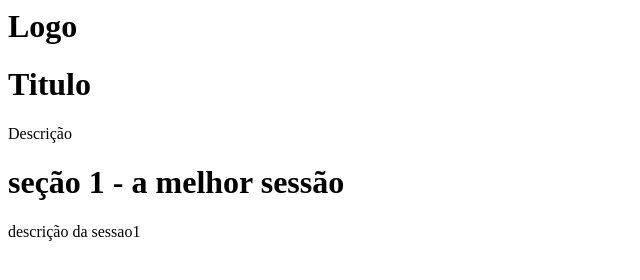
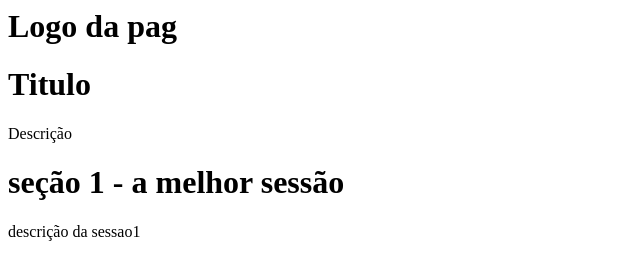
Before and after one commit to pedropmoreira/gitflow, a plain HTML site: page index.html in a window 1280 px wide. Shown: the whole page, without its empty margins (0-640 px from the left). Drawn offline with Linux system fonts and the light colour scheme.

Commit message:
Corrigindo h1 >

```diff
--- a/index.html
+++ b/index.html
@@ -1,5 +1,5 @@
 <header>
-    <h1> Logo </h1>
+    <h1> Logo da pag</h1>
 </header>
 <h1> Titulo </h1>
 <p>Descrição</p>
```
